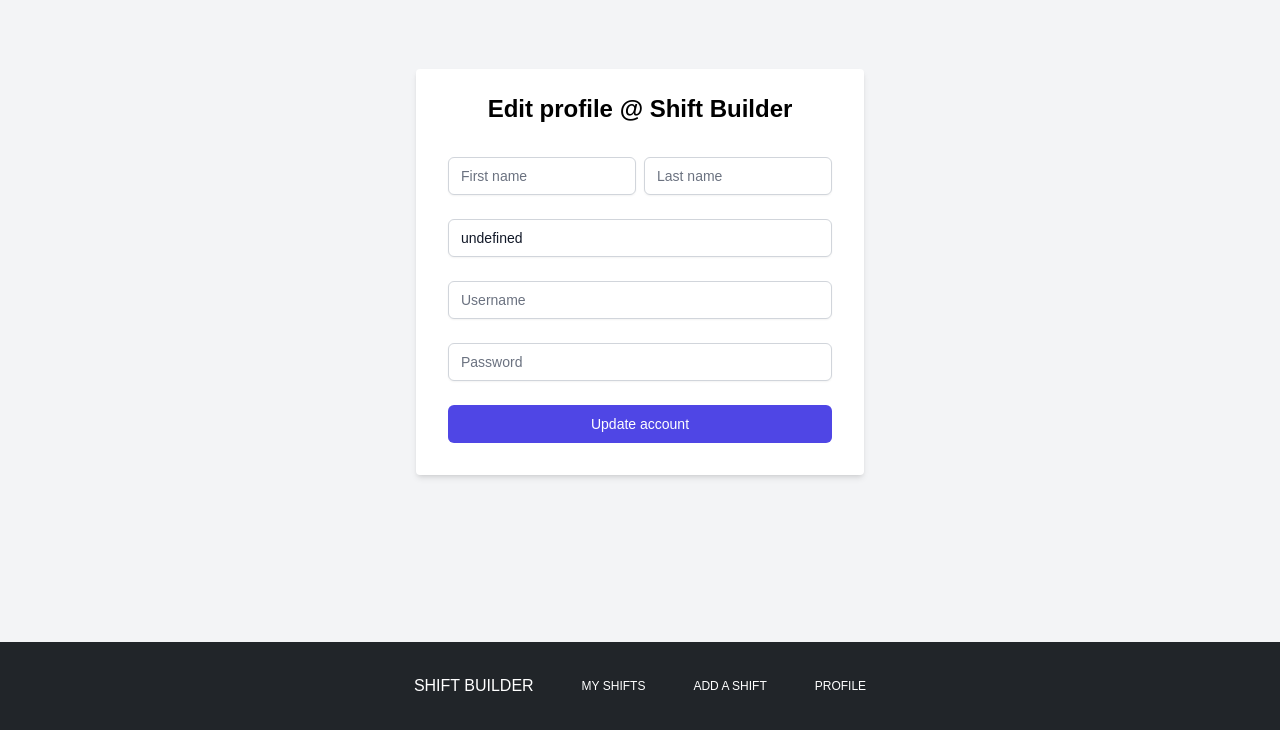
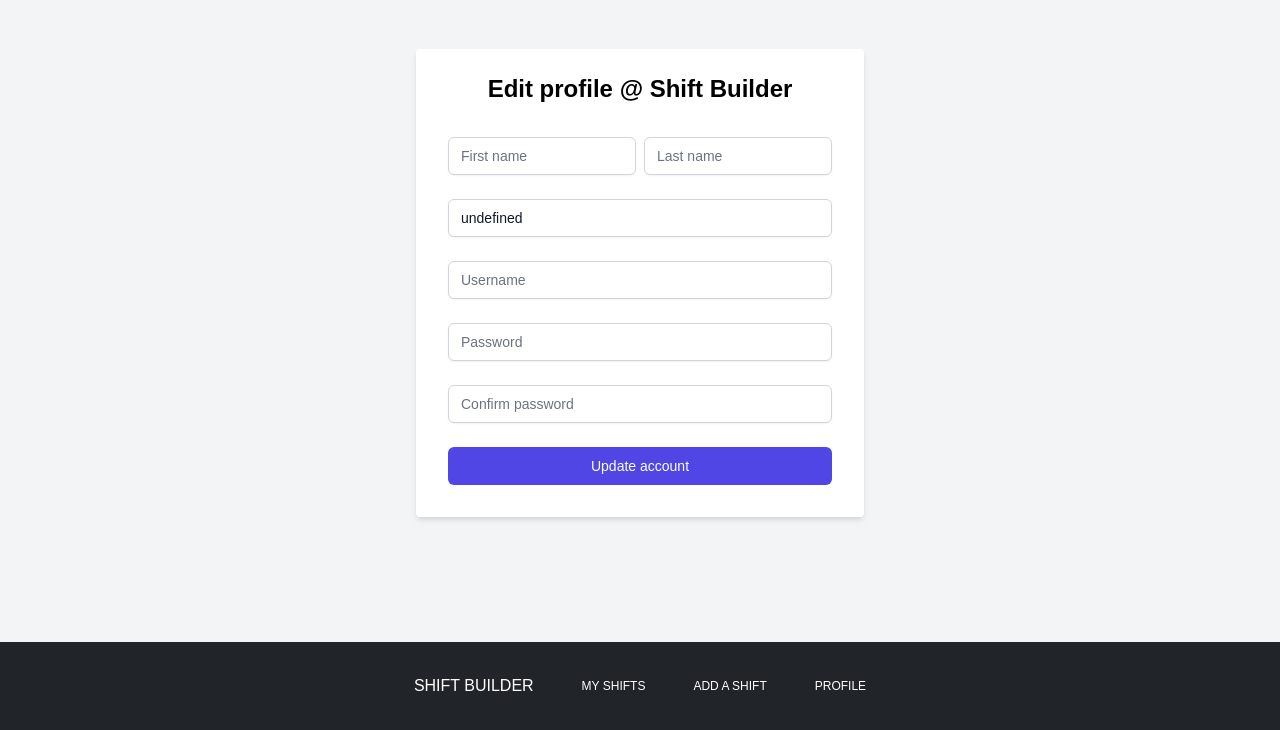
Before and after one commit to danutsss/shift-builder, a plain HTML site: page profile.html in a window 1280 px wide. Shown: the part 70-800 px from the top of the page. Drawn offline with nearby package versions, Linux system fonts and the light colour scheme; sample sign-in values are in the browser's storage; a web font is replaced by a local one.

Commit message:
added confirm password to edit profile

```diff
--- a/profile.html
+++ b/profile.html
@@ -142,6 +142,13 @@
                             placeholder="Password" />
                     </div>
 
+                    <div class="flex flex-row rounded-md gap-2">
+                        <label for="confirmPassword" class="sr-only">Confirm password</label>
+                        <input id="confirmPassword" name="confirmPassword" type="password" autocomplete="new-password"
+                            class="shadow-sm appearance-none relative block w-full px-3 py-2 border border-gray-300 placeholder-gray-500 text-gray-900 rounded-md focus:outline-none focus:ring-indigo-500 focus:border-indigo-500 focus:z-10 sm:text-sm"
+                            placeholder="Confirm password" />
+                    </div>
+
                     <button type="submit"
                         class="group relative w-full flex justify-center py-2 px-4 border border-transparent text-sm font-medium rounded-md text-white bg-indigo-600 hover:bg-indigo-700 focus:outline-none focus:ring-2 focus:ring-offset-2 focus:ring-indigo-500">
                         Update account
```
